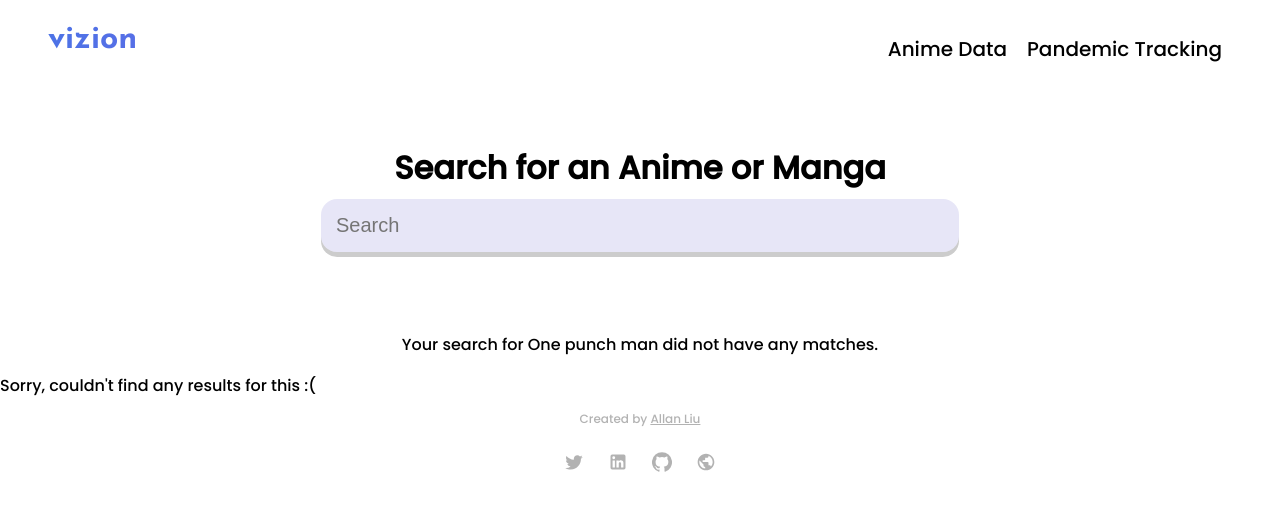
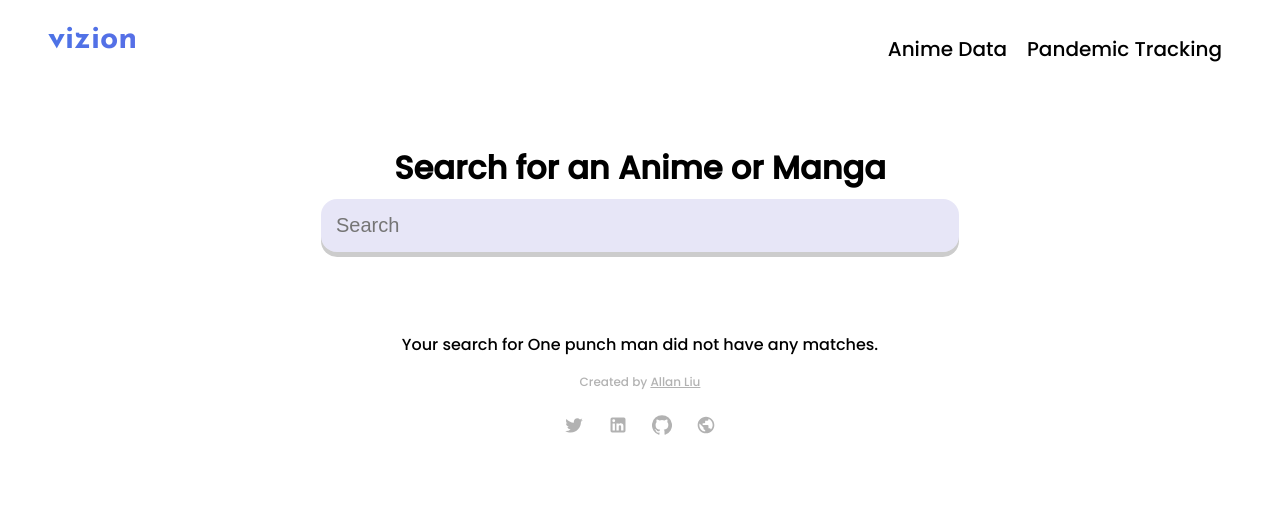
Before and after one commit to LiuAllan/vizion, a React (Create React App) app: page /anime in a window 1280 px wide. Shown: the top 510 px of the page. Built offline with nearby package versions, Linux system fonts and the light colour scheme; no server answers.

Commit message:
fixing string during load

```diff
--- a/src/components/AnimeVisualization/AnimeContainer.js
+++ b/src/components/AnimeVisualization/AnimeContainer.js
@@ -114,7 +114,7 @@ const AnimeContainer = () => {
 					</Grid>
 				</Grid>
 				</>
-			: "Sorry, couldn't find any results for this :("
+			: ""
 			}
 
 
```
